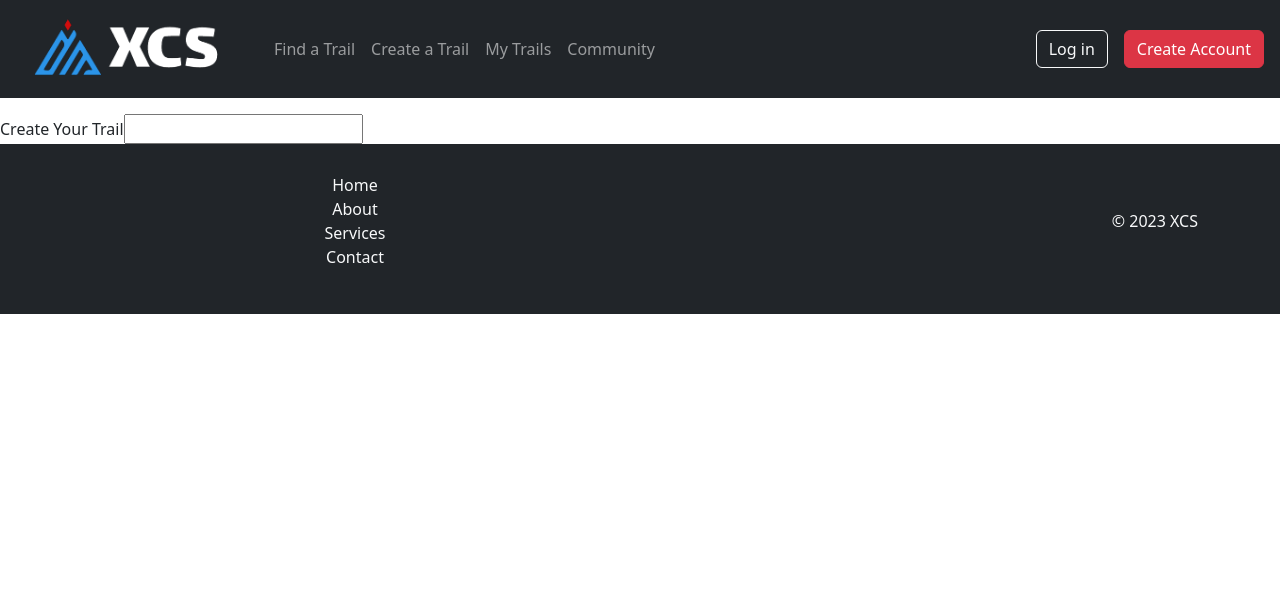
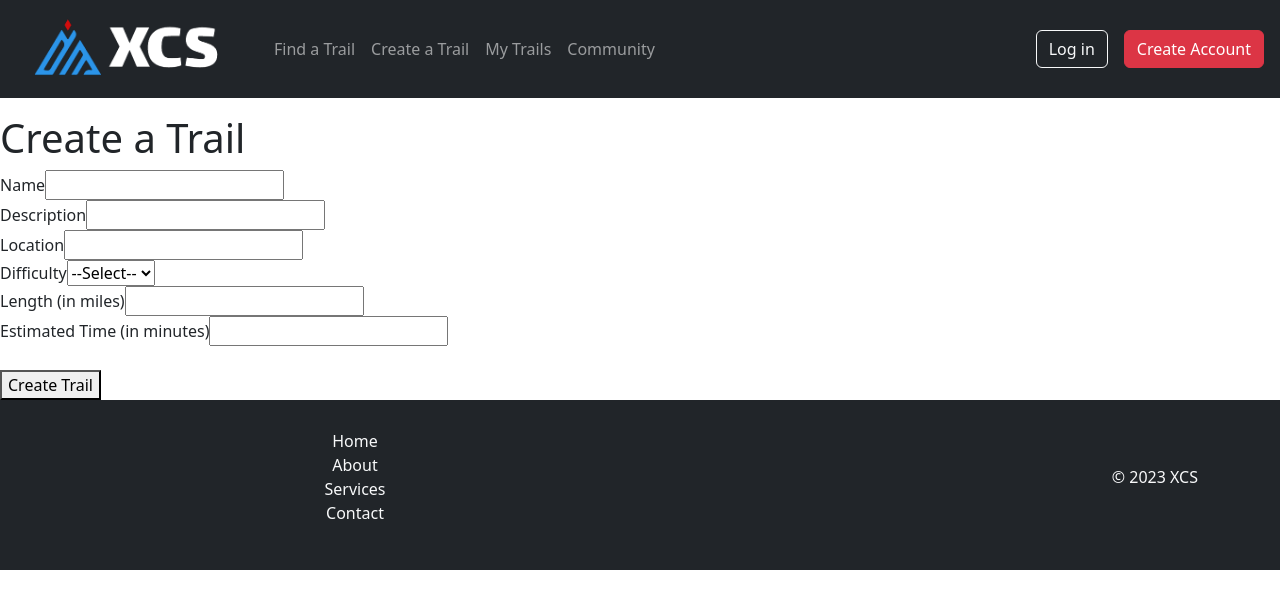
Before and after one commit to kmaule15/xcski-frontend, a React (Create React App) app: page /createtrail in a window 1280 px wide. Shown: the top 608 px of the page. Built offline with nearby package versions, Linux system fonts and the light colour scheme.

Commit message:
initial code for form, will refactor

```diff
--- a/src/components/Trail/CreateTrails/CreateTrail.tsx
+++ b/src/components/Trail/CreateTrails/CreateTrail.tsx
@@ -1,4 +1,4 @@
-import { useState } from "react";
+import React, { useState } from "react";
 
 const CreateTrail = () => {
   const [name, setName] = useState("");
@@ -7,17 +7,114 @@ const CreateTrail = () => {
   const [difficulty, setDifficulty] = useState("");
   const [length, setLength] = useState("");
   const [estimatedTime, setEstimatedTime] = useState("");
-  const [typesAllowed, setTypesAllowed] = useState("");
+  // const [typesAllowed, setTypesAllowed] = useState([""]);
+  let typesAllowed = ["classic"];
+  const handleSubmit = async (event: React.FormEvent<HTMLFormElement>) => {
+    event.preventDefault();
+
+    const formData = {
+      name,
+      description,
+      location,
+      difficulty,
+      length,
+      estimatedTime,
+      typesAllowed,
+    };
+
+    try {
+      const response = await fetch("http://localhost:3000/trails", {
+        method: "POST",
+        headers: {
+          "Content-Type": "application/json",
+        },
+        body: JSON.stringify(formData),
+      });
+
+      if (response.ok) {
+        console.log("Sucess");
+      } else {
+        console.error("Fail");
+      }
+    } catch (error) {
+      console.error(error);
+    }
+  };
 
   return (
-    <form>
-      <label>Create Your Trail</label>
+    <>
+      <h1>Create a Trail</h1>
+      <form onSubmit={handleSubmit}>
+        <label>
+          Name
           <input
             type="text"
             value={name}
             onChange={(e) => setName(e.target.value)}
           />
+        </label>
+        <br></br>
+        <label>
+          Description
+          <input
+            type="text"
+            value={description}
+            onChange={(e) => setDescription(e.target.value)}
+          />
+        </label>
+        <br></br>
+        <label>
+          Location
+          <input
+            type="text"
+            value={location}
+            onChange={(e) => setLocation(e.target.value)}
+          />
+        </label>
+        <br></br>
+        <label>
+          Difficulty
+          <select
+            value={difficulty}
+            onChange={(e) => setDifficulty(e.target.value)}
+          >
+            <option value="">--Select--</option>
+            <option value="easy">easy</option>
+            <option value="medium">medium</option>
+            <option value="difficult">difficult</option>
+          </select>
+        </label>
+        <br></br>
+        <label>
+          Length (in miles)
+          <input
+            type="text"
+            value={length}
+            onChange={(e) => setLength(e.target.value)}
+          />
+        </label>
+        <br></br>
+        <label>
+          Estimated Time (in minutes)
+          <input
+            type="text"
+            value={estimatedTime}
+            onChange={(e) => setEstimatedTime(e.target.value)}
+          />
+        </label>
+        <br></br>
+        {/* <label>
+          Types Allowed
+          <input
+            type="text"
+            value={typesAllowed}
+            onChange={(e) => setTypesAllowed(e.target.value)}
+          />
+        </label> */}
+        <br />
+        <button type="submit">Create Trail</button>
       </form>
+    </>
   );
 };
 
```
Lines whose indentation alone changed are shown as unchanged.
